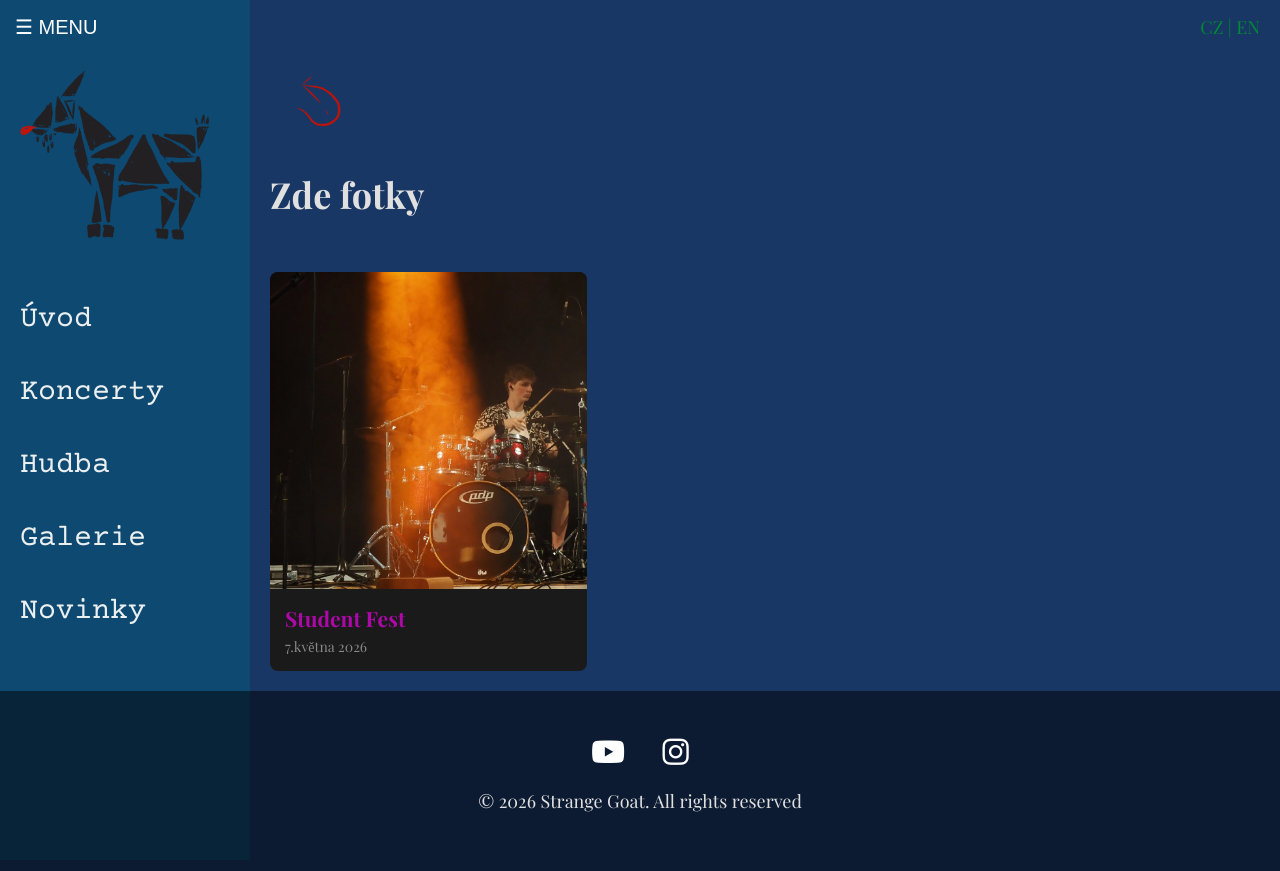
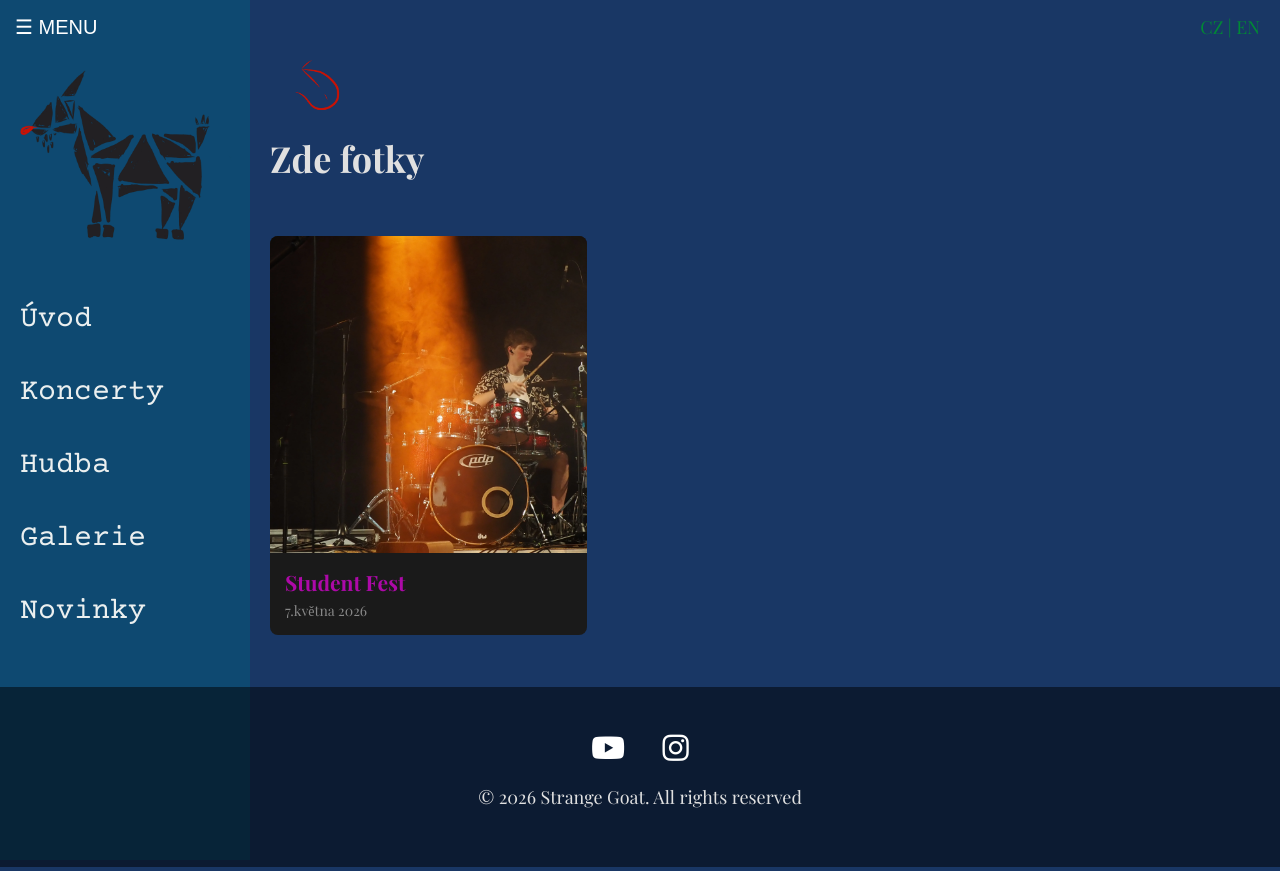
Before and after one commit to xsedlaj00/Web-for-StrangeGoat, a Flask app: page /galerie in a window 1280 px wide. Run offline with Flask 3, Linux system fonts and the light colour scheme; some web fonts are replaced.

Commit message:
Menu icon repaired after broken by me implementing something new. and.. position of back icon improved

```diff
--- a/static/style.css
+++ b/static/style.css
@@ -88,10 +88,10 @@ body.stranka-koncerty {
 }
 
 #hlavni-obsah {
-    padding: 2rem; /* 20px */
+    padding: 2rem;
     transition: margin-left 0.3s ease;
     margin-left: 25rem; /* 250px */
-    min-height: 80.4dvh; /* Vh a dvh zůstávají, to už je responzivní */
+    min-height: 80.9dvh; /* Vh a dvh zůstávají, to už je responzivní */
 }
 
 #hlavni-obsah.posunuto {
@@ -249,6 +249,8 @@ body.stranka-koncerty {
 #back-kontejner {
     position: relative;
     padding-top: 4rem; /* 40px */
+    padding-bottom: 0rem;
+    padding-left: 2rem;
     z-index: 6;
 }
 
@@ -257,7 +259,10 @@ body.stranka-koncerty {
     background-color: transparent;
     border: none;
     cursor: pointer;
-    size: 80px;
+    width: 5rem;
+    height: 5rem;
+    overflow: hidden;
+    display: flex; justify-content: center; align-items: center;
 }
 
 #back-tlacitko img {
--- a/templates/base.html
+++ b/templates/base.html
@@ -54,7 +54,12 @@
             // Funkce toggle() buď přidá, nebo odebere třídu "otevreno".
             // Tím se aplikuje to pravidlo left: 0; z CSS.
             menu.classList.toggle("otevreno");
-            sipka_back.classList.toggle("schovano");
+
+
+            if (sipka_back) {
+                sipka_back.classList.toggle("schovano");
+            }
+
             // 2. Najdeme hlavní obsah a posuneme/vrátíme ho (nová část)
             var obsah = document.getElementById("hlavni-obsah");
             obsah.classList.toggle("posunuto");
```
